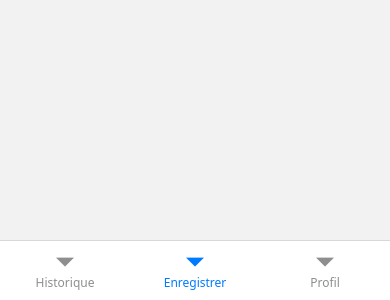
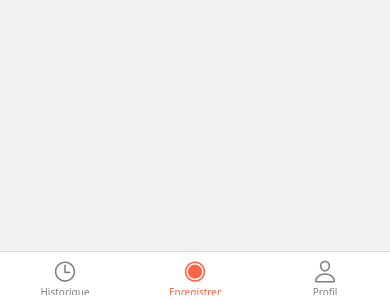
Before and after one commit to maelgllt/Strive, a React Native app: screen / in a window 390 px wide. Shown: the part 544-844 px from the top of the page. Built offline with nearby package versions, Linux system fonts and the light colour scheme.

Commit message:
ajout des icones

```diff
--- a/src/navigation/AppNavigator.js
+++ b/src/navigation/AppNavigator.js
@@ -1,8 +1,8 @@
 import React from 'react';
 import { NavigationContainer } from '@react-navigation/native';
 import { createBottomTabNavigator } from '@react-navigation/bottom-tabs';
+import Ionicons from 'react-native-vector-icons/Ionicons';
 
-// Import des écrans
 import HomeScreen from '../screens/HomeScreen';
 import RecordScreen from '../screens/RecordScreen';
 import ProfileScreen from '../screens/ProfileScreen';
@@ -14,11 +14,24 @@
     <NavigationContainer>
       <Tab.Navigator
         initialRouteName="Record"
-        screenOptions={{
+        screenOptions={({ route }) => ({
           headerShown: false,
-          tabBarStyle: { paddingBottom: 5, height: 60 },
-          tabBarLabelStyle: { fontSize: 12 }
-        }}
+          tabBarActiveTintColor: 'tomato',
+          tabBarInactiveTintColor: 'gray',
+          tabBarIcon: ({ focused, color, size }) => {
+            let iconName;
+
+            if (route.name === 'Home') {
+              iconName = focused ? 'time' : 'time-outline';
+            } else if (route.name === 'Record') {
+              iconName = focused ? 'radio-button-on' : 'radio-button-off';
+            } else if (route.name === 'Profile') {
+              iconName = focused ? 'person' : 'person-outline';
+            }
+
+            return <Ionicons name={iconName} size={size} color={color} />;
+          },
+        })}
       >
         <Tab.Screen name="Home" component={HomeScreen} options={{ title: "Historique" }} />
         <Tab.Screen name="Record" component={RecordScreen} options={{ title: "Enregistrer" }} />
```
Also changed, not shown: 1 other file (tests, documents, lock files or other folders).
